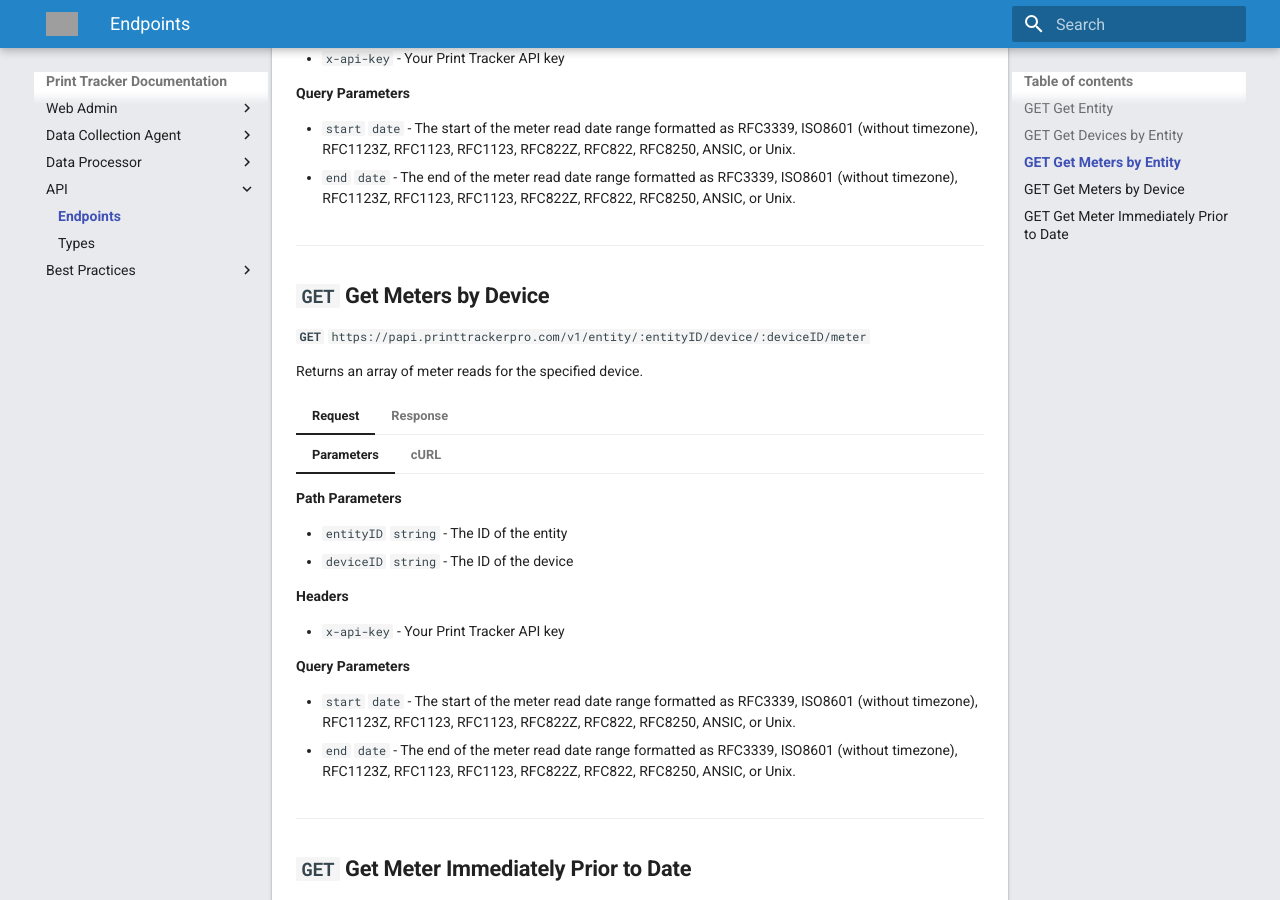
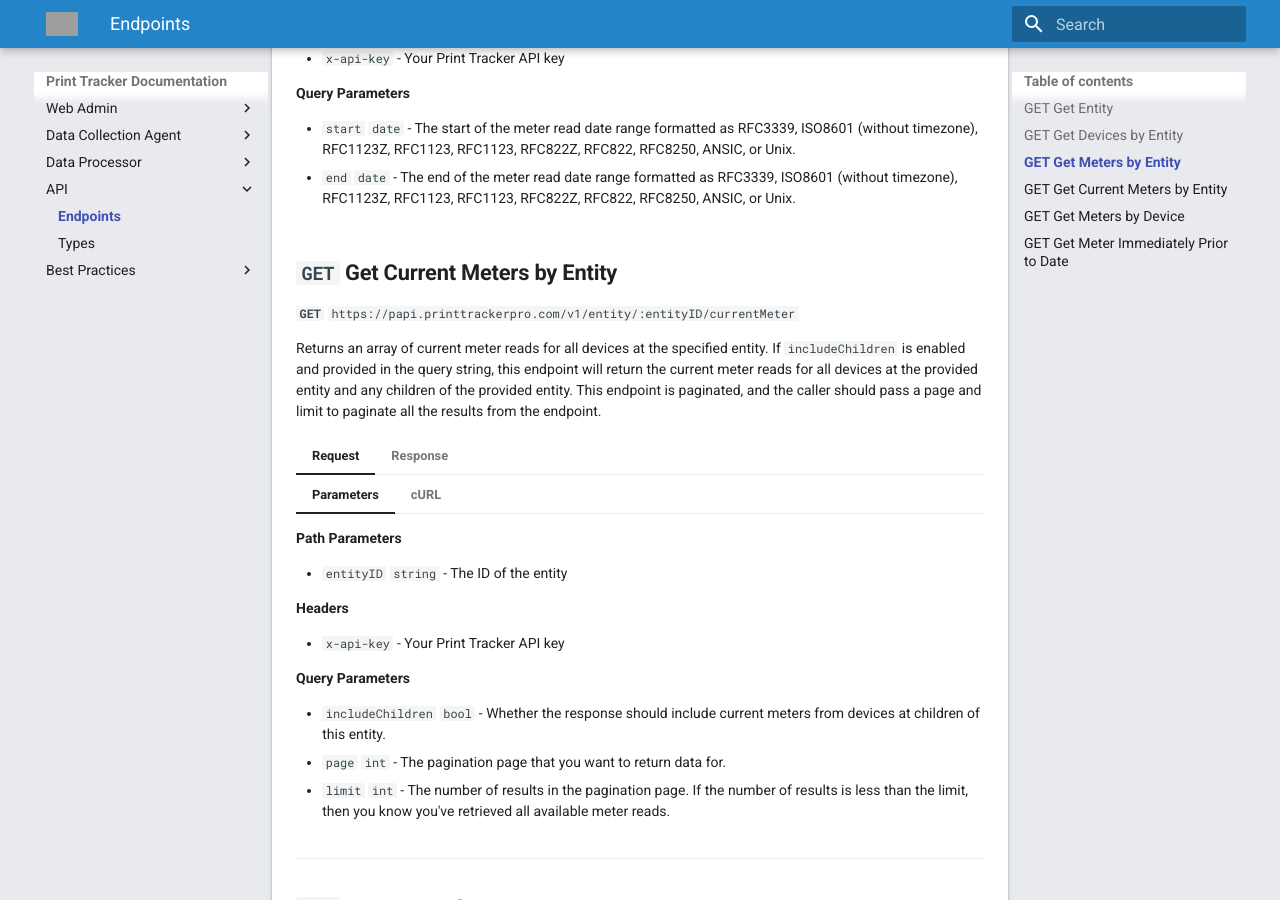
Before and after one commit to printtracker/public-documentation, an MkDocs documentation site: the page built from docs/api/endpoints.md, in a window 1280 px wide and 900 px high, scrolled down 1523 px. Built offline with MkDocs 1.6.1 and Material for MkDocs 9.7.7, drawn with Linux system fonts in a browser that asks for light colours; comment, search, counter and statistics services are not loaded; grey boxes are pictures that could not be loaded.

Commit message:
Added documentation for API endpoint that gets the current meter reads for all devices at entity and children

````diff
--- a/docs/api/endpoints.md
+++ b/docs/api/endpoints.md
@@ -101,6 +101,40 @@
 
     An array of [Meter Read](types.md#meter-read) objects
 
+## `GET` Get Current Meters by Entity
+
+**`GET`** `https://papi.printtrackerpro.com/v1/entity/:entityID/currentMeter`
+
+Returns an array of current meter reads for all devices at the specified entity. If `includeChildren` is enabled and provided in the query string, this endpoint will return the current meter reads for all devices at the provided entity and any children of the provided entity. This endpoint is paginated, and the caller should pass a page and limit to paginate all the results from the endpoint.
+
+=== "Request"
+
+    === "Parameters"
+
+        **Path Parameters**
+
+        - `entityID` `string` - The ID of the entity
+
+        **Headers**
+
+        - `x-api-key` - Your Print Tracker API key
+
+        **Query Parameters**
+
+        - `includeChildren` `bool` - Whether the response should include current meters from devices at children of this entity.
+        - `page` `int` - The pagination page that you want to return data for.
+        - `limit` `int` - The number of results in the pagination page. If the number of results is less than the limit, then you know you've retrieved all available meter reads.
+
+    === "cURL"
+
+        ```shell
+        $ curl --location --request GET 'localhost:8080/v1/entity/<ENTITY-ID-HERE>/currentMeter?includeChildren=true&page=1&limit=100' --header 'x-api-key: <API-KEY-HERE>'
+        ```
+
+=== "Response"
+
+    An array of [Meter Read](types.md#meter-read) objects
+
 ---
 
 ## `GET` Get Meters by Device
@@ -130,7 +164,7 @@
     === "cURL"
 
         ```shell
-        $ curl --location --request GET 'https://papi.printtrackerpro.com/v1/entity/5ff74100f8c03a0a7da0c4a6/device/<ENTITY-ID-HERE>/meter?start=2021-01-08T17:52:52.417Z&end=2021-01-25T17:52:52.417Z' --header 'x-api-key: <API-KEY-HERE>'
+        $ curl --location --request GET 'https://papi.printtrackerpro.com/v1/entity/<ENTITY-ID-HERE>/device/<DEVICE-ID-HERE>/meter?start=2021-01-08T17:52:52.417Z&end=2021-01-25T17:52:52.417Z' --header 'x-api-key: <API-KEY-HERE>'
         ```
 
 === "Response"
````
